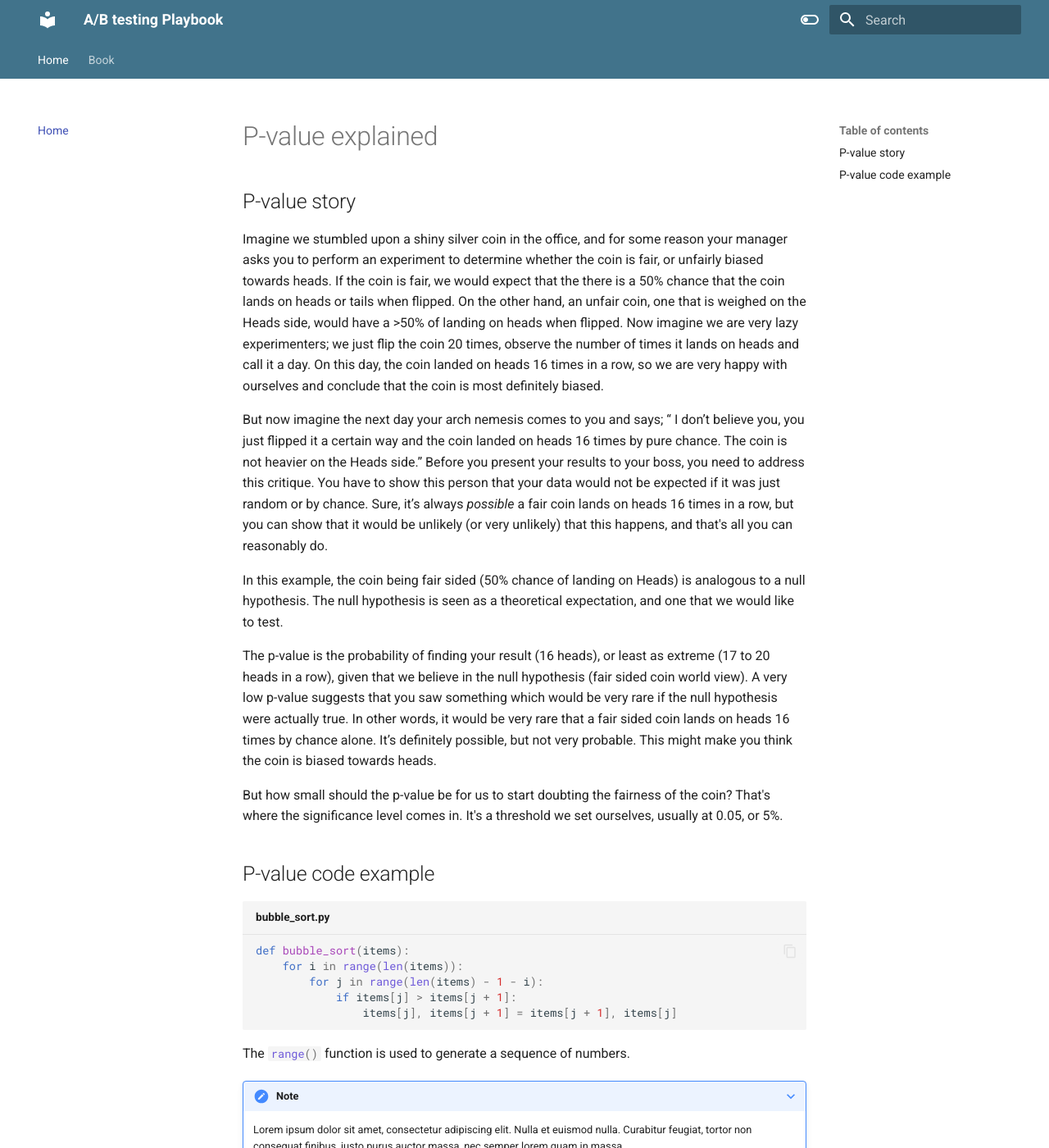
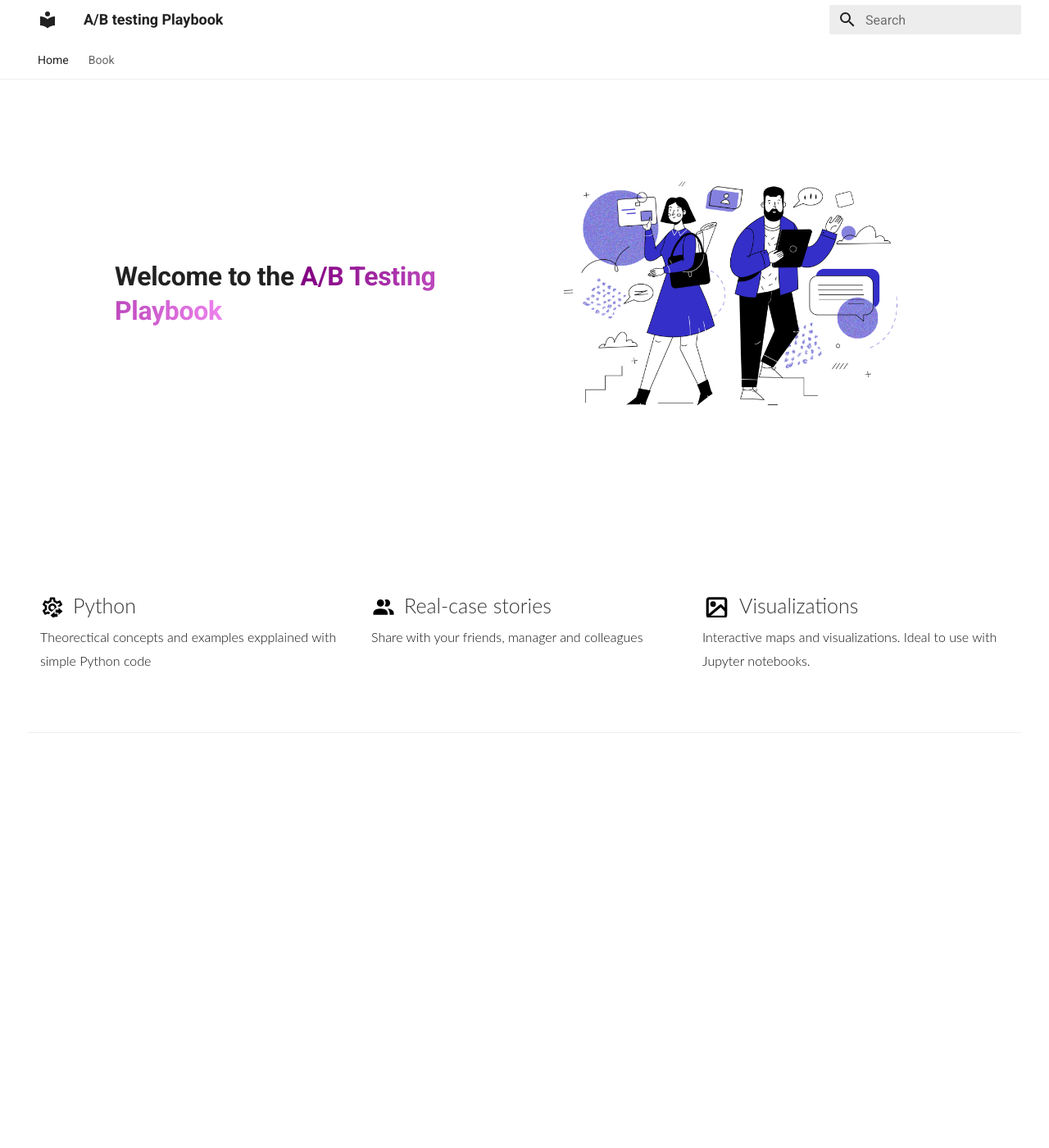
Before and after one commit to lukazambuca/AB-testing-playbook, an MkDocs documentation site: the page built from docs/index.md, in a window 1280 px wide and 1400 px high. Shown: the whole window at 82% size. Built offline with MkDocs 1.6.1 and Material for MkDocs 9.7.7, drawn with Linux system fonts in a browser that asks for light colours; some of the changed text lies outside the part shown.

Commit message:
second commit

````diff
--- a/docs/index.md
+++ b/docs/index.md
@@ -1,41 +1,4 @@
-# P-value explained
-
-## P-value story
-
-Imagine we stumbled upon a shiny silver coin in the office, and for some reason your manager asks you to perform an experiment to determine whether the coin is fair, or unfairly biased towards heads. If the coin is fair, we would expect that the there is a 50% chance that the coin lands on heads or tails when flipped. On the other hand, an unfair coin, one that is weighed on the Heads side, would have a >50% of landing on heads when flipped. Now imagine we are very lazy experimenters; we just flip the coin 20 times, observe the number of times it lands on heads and call it a day. On this day, the coin landed on heads 16 times in a row, so we are very happy with ourselves and conclude that the coin is most definitely biased.
-
-But now imagine the next day your arch nemesis comes to you and says; “ I don’t believe you, you just flipped it a certain way and the coin landed on heads 16 times by pure chance. The coin is not heavier on the Heads side.” Before you present your results to your boss, you need to address this critique. You have to show this person that your data would not be expected if it was just random or by chance. Sure, it’s always *possible* a fair coin lands on heads 16 times in a row, but you can show that it would be unlikely (or very unlikely) that this happens, and that's all you can reasonably do.
-
-In this example, the coin being fair sided (50% chance of landing on Heads) is analogous to a null hypothesis. The null hypothesis is seen as a theoretical expectation, and one that we would like to test.
-
-The p-value is the probability of finding your result (16 heads), or least as extreme (17 to 20 heads in a row), given that we believe in the null hypothesis (fair sided coin world view). A very low p-value suggests that you saw something which would be very rare if the null hypothesis were actually true. In other words, it would be very rare that a fair sided coin lands on heads 16 times by chance alone. It’s definitely possible, but not very probable. This might make you think the coin is biased towards heads.
-
-But how small should the p-value be for us to start doubting the fairness of the coin? That's where the significance level comes in. It's a threshold we set ourselves, usually at 0.05, or 5%.
-
-## P-value code example
-
-``` py title="bubble_sort.py"
-def bubble_sort(items):
-    for i in range(len(items)):
-        for j in range(len(items) - 1 - i):
-            if items[j] > items[j + 1]:
-                items[j], items[j + 1] = items[j + 1], items[j]
-```
-The `#!python range()` function is used to generate a sequence of numbers.
-
-???+ note
-
-    Lorem ipsum dolor sit amet, consectetur adipiscing elit. Nulla et euismod
-    nulla. Curabitur feugiat, tortor non consequat finibus, justo purus auctor
-    massa, nec semper lorem quam in massa.
-
-???+ question
-
-    Lorem ipsum dolor sit amet, consectetur adipiscing elit. Nulla et euismod
-    nulla. Curabitur feugiat, tortor non consequat finibus, justo purus auctor
-    massa, nec semper lorem quam in massa.
-
-
-<p align="center">
-  <img src="images/histogram.png" alt="Example Image" width="800" />
-</p>
+---
+title: Title
+template: home.html
+---
--- /dev/null
+++ b/docs/overrides/custom.css
@@ -0,0 +1,3 @@
+.md-header-nav__title {
+    color: black;
+}
--- /dev/null
+++ b/docs/overrides/home.html
@@ -0,0 +1,280 @@
+<!-- Custom HTML site displayed as the Home chapter -->
+
+{% extends "main.html" %}
+{% block tabs %}
+{{ super() }}
+<style>
+
+    .md-main {
+        flex-grow: 0
+    }
+
+    .md-main__inner {
+        display: flex;
+        height: 100%;
+    }
+
+    .tx-container {
+        padding-top: .0rem;
+        background: linear-gradient(to bottom, var(--md-primary-fg-color), rgb(255, 255, 255) 99%,#fff 99%)
+    }
+
+    .tx-hero {
+        margin: 32px 2.8rem;
+        color: var(--md-primary-bg-color);
+        justify-content: center;
+    }
+
+    .tx-hero h1 {
+        margin-bottom: 1rem;
+        color: currentColor;
+        font-weight: 750
+    }
+
+    .tx-hero__content {
+        padding-bottom: 1rem;
+        margin: 0 auto;
+    }
+
+    .tx-hero__image{
+        width:25rem;
+        height:25rem;
+        order:1;
+        padding-right: 2.5rem;
+        padding-top: 3rem;
+    }
+
+    .tx-hero .md-button {
+        margin-top: .5rem;
+        margin-right: .5rem;
+        color: var(--md-primary-bg-color)
+    }
+
+    .tx-hero .md-button--primary {
+        background-color: var(--md-primary-bg-color);
+        color: hsla(280deg, 37%, 48%, 1);
+        border-color: var(--md-primary-bg-color)
+    }
+
+    .tx-hero .md-button:focus,
+    .tx-hero .md-button:hover {
+        background-color: var(--md-accent-fg-color);
+        color: var(--md-default-bg-color);
+        border-color: var(--md-accent-fg-color)
+    }
+
+    .feature-item h2 svg {
+        height: 30px;
+        float: left;
+        margin-right: 10px;
+        transform: translateY(10%);
+    }
+
+    .top-hr {
+        margin-top: 42px;
+    }
+
+    .feature-item {
+        font-family: 'Lato', sans-serif;
+        font-weight: 300;
+        box-sizing: border-box;
+        padding: 0 15px;
+        word-break: break-word
+    }
+
+    .feature-item h2 {
+        color: #333;
+        font-weight: 300;
+        font-size: 25px;
+        white-space: nowrap;
+        overflow: hidden;
+        text-overflow: ellipsis;
+        line-height: normal;
+        margin-top: 20px;
+        margin-bottom: 10px;
+        font-family: inherit;
+    }
+
+    .feature-item p {
+        font-size: 16px;
+        line-height: 1.8em;
+        text-rendering: optimizeLegibility;
+        -webkit-font-smoothing: antialiased;
+        color: #111;
+        margin: 0 0 10px;
+        display: block;
+    }
+
+    .gradient-text {
+    background: -webkit-linear-gradient(left, purple, violet);
+    -webkit-background-clip: text;
+    -webkit-text-fill-color: transparent;
+}
+
+    @media screen and (max-width:30em) {
+        .tx-hero h1 {
+            font-size: 1.4rem
+        }
+    }
+
+    @media screen and (min-width:60em) {
+        .md-sidebar--secondary {
+            display: none
+        }
+
+        .tx-hero {
+            display: flex;
+            align-items: center;
+            justify-content: center;
+        }
+
+        .tx-hero__content {
+            max-width: 22rem;
+            margin-top: 3.5rem;
+            margin-bottom: 3.5rem;
+            margin-left: 1.0rem;
+            margin-right: 4.0rem;
+            align-items: center;
+        }
+    }
+
+    @media screen and (min-width:76.25em) {
+        .md-sidebar--primary {
+            display: none
+        }
+
+        .top-hr {
+            width: 100%;
+            display: flex;
+            max-width: 61rem;
+            margin-right: auto;
+            margin-left: auto;
+            padding: 0 .2rem;
+        }
+
+        .bottom-hr {
+            margin-top: 10px;
+            width: 100%;
+            display: flex;
+            max-width: 61rem;
+            margin-right: auto;
+            margin-left: auto;
+            padding: 0 .2rem;
+        }
+
+        .feature-item {
+            flex: 1;
+            min-width: 0;
+        }
+
+        .feature-item:hover {
+            background-color: #526cfe47;
+            border-radius: 3px;
+        }
+    }
+
+    .hr {
+        border-bottom: 1px solid #eee;
+        width: 100%;
+        margin: 20px 0;
+    }
+
+    .text-center {
+        text-align: center;
+        padding-right: 15px;
+        padding-left: 15px;
+        margin-right: auto;
+        margin-left: auto;
+        margin-top: 15px;
+        font-family: 'Lato', sans-serif;
+        font-size: 23px;
+        font-weight: 300;
+        padding-bottom: 10px;
+    }
+
+    .logos {
+        display: flex;
+        align-items: center;
+        justify-content: center;
+        flex-flow: row wrap;
+        margin: 0 auto;
+    }
+
+    .logos img {
+        flex: 1 1 auto;
+        padding: 25px;
+        max-height: 130px;
+        vertical-align: middle;
+    }
+
+    .hr-logos {
+        margin-top: 0;
+        margin-bottom: 30px;
+    }
+
+    .md-footer-meta__inner {
+        display: flex;
+        flex-wrap: wrap;
+        justify-content: space-between;
+        margin-top: 1.0rem;
+    }
+
+    .md-footer-social {
+        padding-top: 20px;
+    }
+</style>
+
+<!-- Main site Entry button descriptions -->
+<section class="tx-container">
+    <div class="md-grid md-typeset">
+      <div class="tx-hero">
+        <div class="tx-hero__image">
+          <img src="assets/home_page_image.png" draggable="true">
+        </div>
+        <div class="tx-hero__content">
+            <h1> Welcome to the <span class="gradient-text">A/B Testing Playbook</span> </h1>
+
+        </div>
+      </div>
+    </div>
+</section>
+
+<!-- Main site box descriptions -->
+<div class="top-hr">
+    <div class="feature-item">
+        <h2>
+            <svg xmlns="http://www.w3.org/2000/svg" viewBox="0 0 24 24">
+                <path
+                    d="M15 17v-3h3v-2l4 3.5-4 3.5v-2h-3m2 1v3h-3v2l-4-3.5 4-3.5v2h3M12 8c-2.21 0-4 1.8-4 4 0 1.91 1.35 3.54 3.21 3.92L16 11.86A3.997 3.997 0 0012 8m0 6c-1.1 0-2-.89-2-2s.9-2 2-2 2 .9 2 2-.89 2-2 2m9.66-5.27l-2-3.46c-.12-.22-.38-.31-.61-.22l-2.49 1c-.51-.41-1.06-.74-1.69-1l-.37-2.63A.506.506 0 0014 2h-4c-.25 0-.46.18-.5.42l-.37 2.65c-.63.26-1.17.59-1.69 1L5 5.05c-.23-.09-.5 0-.61.22l-2 3.46c-.13.21-.08.49.11.64L4.57 11l-.07 1 .07 1-2.11 1.63c-.2.15-.25.43-.12.64l2 3.46c.11.27.4.38.66.27l2.5-1c.24.19.5.37.76.53l1.65-1.4c-.77-.33-1.45-.82-2-1.45l-2.41 1-.77-1.3L6.8 13.8a5.55 5.55 0 010-3.6L4.69 8.65l.75-1.3 2.41 1c.78-.9 1.83-1.53 3-1.78l.4-2.57h1.5l.37 2.62c1.17.24 2.22.88 3 1.77l2.41-1 .75 1.3-2.08 1.51c.09.26.16.53.2.8h2l2.1-1.63a.48.48 0 00.16-.64M12 8c-2.21 0-4 1.8-4 4 0 1.91 1.35 3.54 3.21 3.92L16 11.86A3.997 3.997 0 0012 8m0 6c-1.1 0-2-.89-2-2s.9-2 2-2 2 .9 2 2-.89 2-2 2m0-6c-2.21 0-4 1.8-4 4 0 1.91 1.35 3.54 3.21 3.92L16 11.86A3.997 3.997 0 0012 8m0 6c-1.1 0-2-.89-2-2s.9-2 2-2 2 .9 2 2-.89 2-2 2z" />
+            </svg>
+            Python
+        </h2>
+        <p> Theorectical concepts and examples expplained with simple Python code</p>
+    </div>
+    <div class="feature-item">
+        <h2>
+            <svg xmlns="http://www.w3.org/2000/svg" viewBox="0 0 24 24">
+                <path
+                    d="M16 17v2H2v-2s0-4 7-4 7 4 7 4m-3.5-9.5A3.5 3.5 0 109 11a3.5 3.5 0 003.5-3.5m3.44 5.5A5.32 5.32 0 0118 17v2h4v-2s0-3.63-6.06-4M15 4a3.39 3.39 0 00-1.93.59 5 5 0 010 5.82A3.39 3.39 0 0015 11a3.5 3.5 0 000-7z" />
+            </svg> Real-case stories
+        </h2>
+        <p> Share with your friends, manager and colleagues </p>
+    </div>
+    <div class="feature-item">
+        <h2>
+            <svg xmlns="http://www.w3.org/2000/svg" width="35" height="35" viewBox="0 0 24 24" fill="none" stroke="#000000" stroke-width="2.5" stroke-linecap="round" stroke-linejoin="round"><rect x="3" y="3" width="18" height="18" rx="2"/><circle cx="8.5" cy="8.5" r="1.5"/><path d="M20.4 14.5L16 10 4 20"/></svg>
+            Visualizations
+        </h2>
+        <p>Interactive maps and visualizations. Ideal to use with Jupyter notebooks.</p>
+    </div>
+</div>
+
+<div class="top-hr">
+    <div class="hr">
+    </div>
+</div>
+
+
+{% endblock %}
+{% block content %}{% endblock %}
+{% block footer %}{% endblock %}
--- a/docs/stylesheets/extra.css
+++ b/docs/stylesheets/extra.css
@@ -1,5 +1,8 @@
 [data-md-color-scheme="lukablue"] {
-    --md-primary-fg-color:        #41738b; /* A light blue, evoking clear skies */
-    --md-primary-fg-color--light: #D0E7FF; /* A softer, pastel blue */
-    --md-primary-fg-color--dark:  #537895; /* A darker blue, like the deep ocean */
+    --md-primary-fg-color:        #f4eeee; /* Black */
+    --md-primary-fg-color--light: #111010; /* Gray */
+    --md-primary-fg-color--dark:  #d16060; /* Black */
+    --md-accent-fg-color:         #cc9036; /* White */
+    --md-accent-fg-color--light:  #d60808; /* Light Gray */
+    --md-accent-fg-color--dark:   #808080; /* Gray */
 }
--- a/mkdocs.yml
+++ b/mkdocs.yml
@@ -1,6 +1,8 @@
 site_name: A/B testing Playbook
 theme:
   name: material
+  custom_dir: docs/overrides
+
   features:
     - announce.dismiss
     - content.action.edit
@@ -27,20 +29,29 @@ theme:
     # - toc.integrate
   language: en
   palette:
-  - scheme: lukablue
-    toggle:
-      icon: material/toggle-switch-off-outline
-      name: Switch to dark mode
-    primary: indigo
-    accent: indigo
-  - scheme: slate
-    toggle:
-      icon: material/toggle-switch
-      name: Switch to light mode
-    primary: indigo
-    accent: blue
+    - primary: white
+  # - scheme: white
+  #   toggle:
+  #     icon: material/toggle-switch-off-outline
+  #     name: Switch to dark mode
+  #   primary: indigo
+  #   accent: indigo
+  # - scheme: slate
+  #   toggle:
+  #     icon: material/toggle-switch
+  #     name: Switch to light mode
+  #   primary: indigo
+  #   accent: blue
 
 markdown_extensions:
+  - abbr
+  - admonition
+  - attr_list
+  - def_list
+  - footnotes
+  - md_in_html
+  - toc:
+      permalink: true
   - attr_list
   - md_in_html
   - pymdownx.highlight:
````
Also changed, not shown: docs/p_value.md (+18 -1 lines), docs/assets/home_page_image.png (added), docs/images/two_sided_histogram.png (added), 3 other files.
